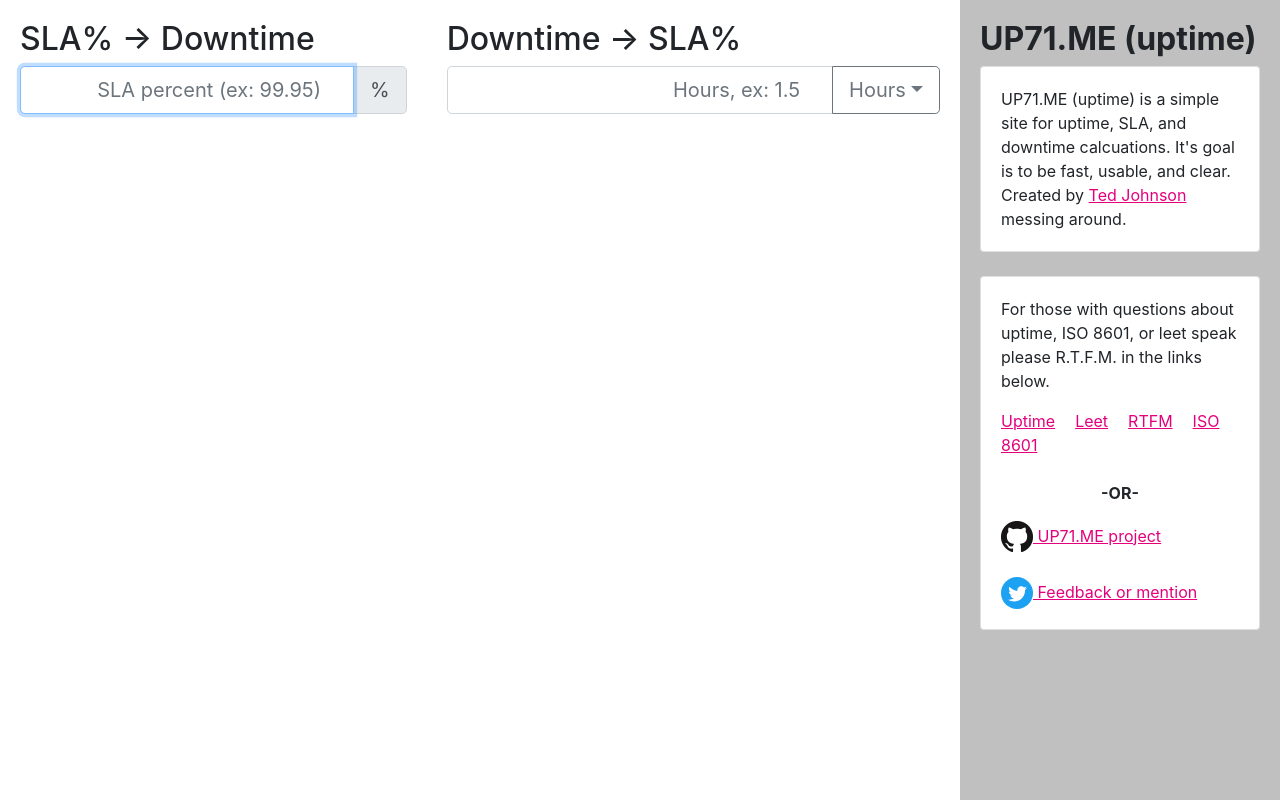
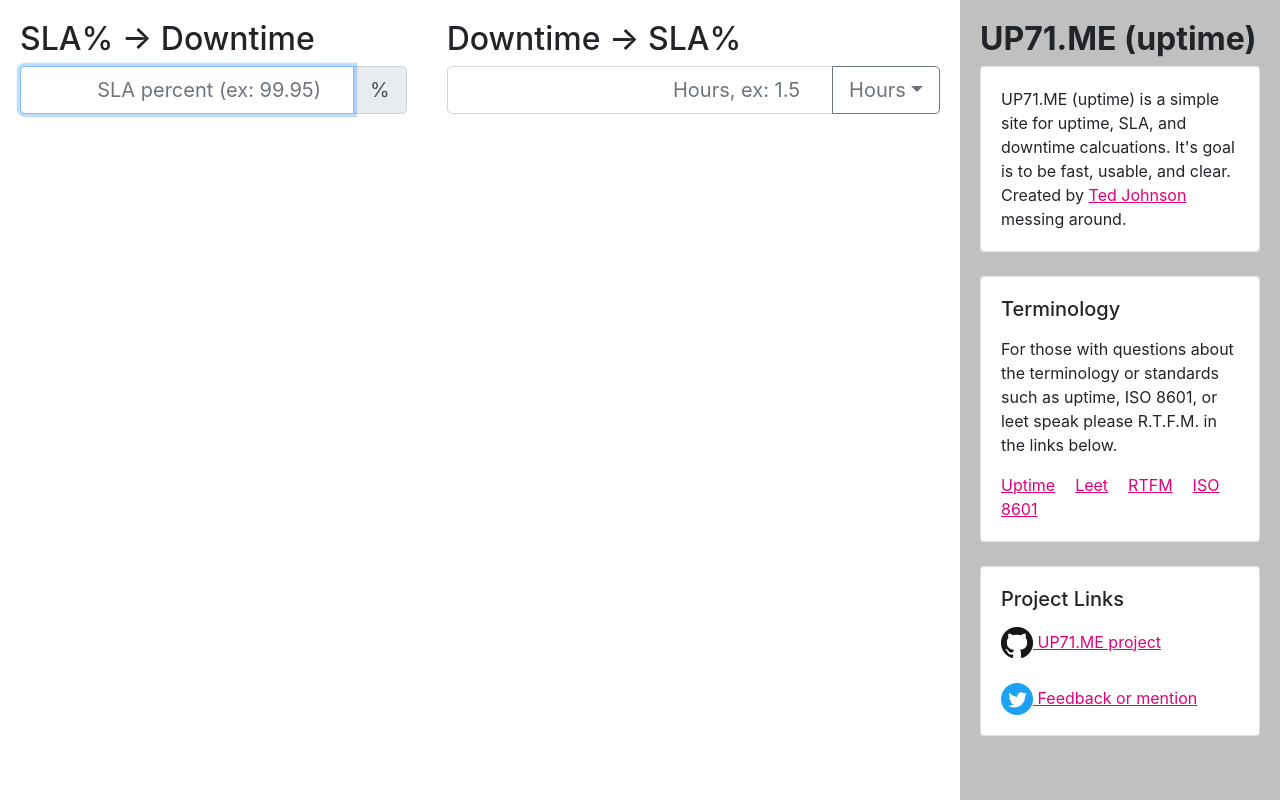
Before and after one commit to TedMN/up71.me, a React (Create React App) app: page / in a window 1280 px wide. Built offline with nearby package versions, Linux system fonts and the light colour scheme.

Commit message:
Simple content changes

```diff
--- a/src/App.tsx
+++ b/src/App.tsx
@@ -27,14 +27,14 @@
                 className="App-link"
                 href="https://www.linkedin.com/in/johnsontedm"
                 target="_blank"
-                rel="noopener noreferrer"
-              >Ted Johnson</a> messing around.
+                rel="noopener noreferrer">Ted Johnson</a> messing around.
               </Card.Body>
             </Card>
             <br/>
             <Card>
               <Card.Body>
-                <Card.Text>For those with questions about uptime, ISO 8601, or leet speak please R.T.F.M. in the links below.</Card.Text>
+                <Card.Text><h5>Terminology</h5></Card.Text>
+                <Card.Text>For those with questions about the terminology or standards such as uptime, ISO 8601, or leet speak please R.T.F.M. in the links below.</Card.Text>
                 <Card.Link className="App-link"
                 href="https://en.wikipedia.org/wiki/Uptime"
                 target="_blank"
@@ -51,7 +51,12 @@
                 href="https://en.wikipedia.org/wiki/ISO_8601"
                 target="_blank"
                 rel="noopener noreferrer">ISO 8601</Card.Link>
-                <Card.Text className="Center-Text"><br/><b>-OR-</b><br/></Card.Text>
+              </Card.Body>
+            </Card>
+            <br/>
+            <Card>
+              <Card.Body>
+                <Card.Text><h5>Project Links</h5></Card.Text>
                 <Card.Link className="App-link" href="https://github.com/TedMN/up71.me" target="_blank">
                   <img alt="Github project link" src="GitHub-Mark-32px.png"/> UP71.ME project
                 </Card.Link>
```
